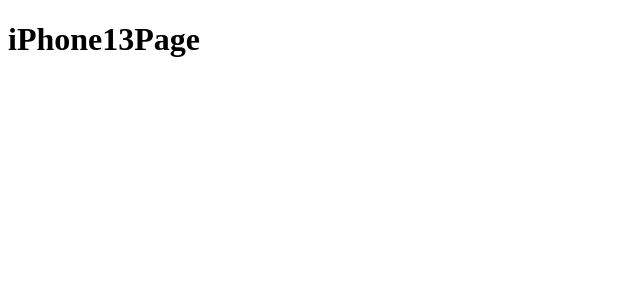
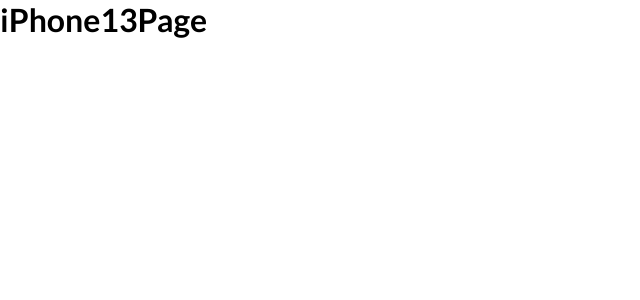
Before and after one commit to Vitoria-Rodrigues/iPhone13Pro-React, a React (Vite) app in the folder iPhone13Page/: page / in a window 1280 px wide. Shown: the top 300 px of the page, without its empty margins (0-640 px from the left). Built offline with nearby package versions, Linux system fonts and the light colour scheme.

Commit message:
Style: adicionar estilização global

```diff
--- a/iPhone13Page/src/index.css
+++ b/iPhone13Page/src/index.css
@@ -0,0 +1,9 @@
+*{
+  margin: 0;
+  padding: 0;
+  font-family: "Lato";
+}
+
+ul{
+    list-style: none;
+}
```
